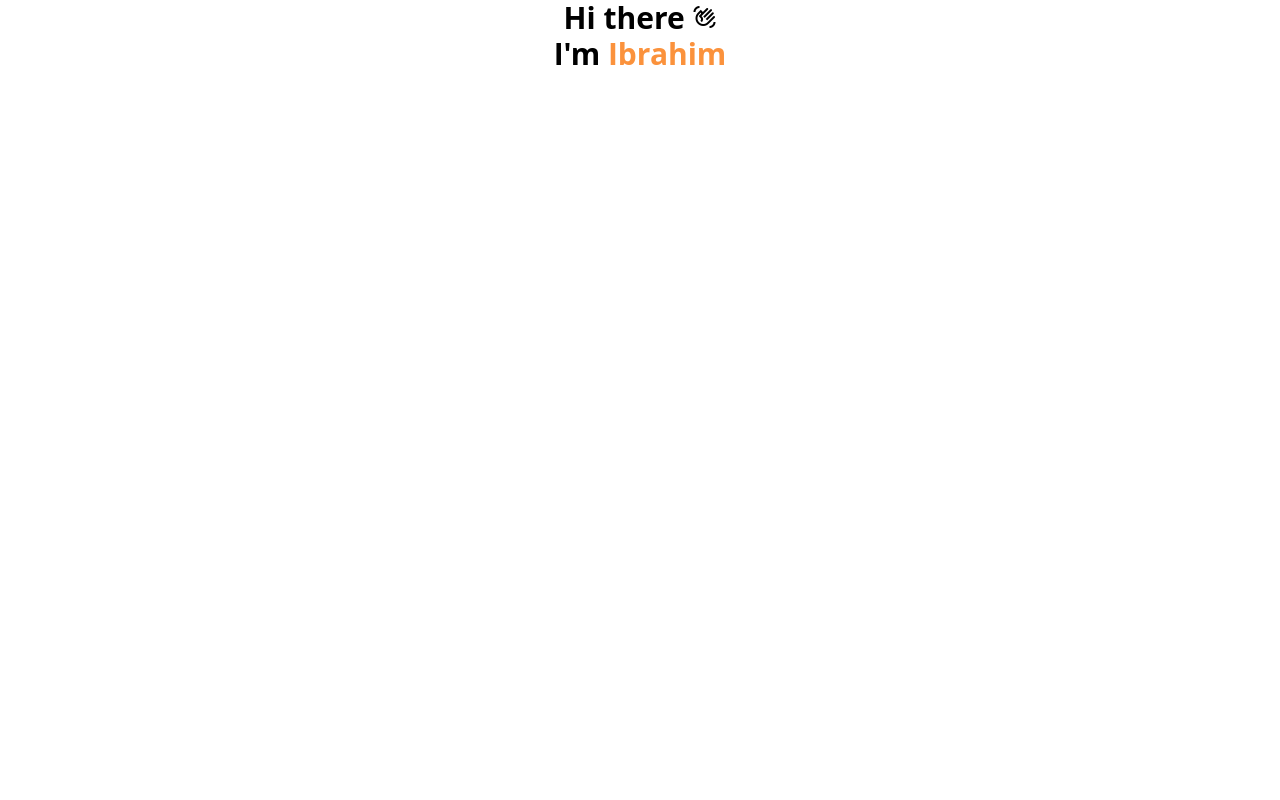
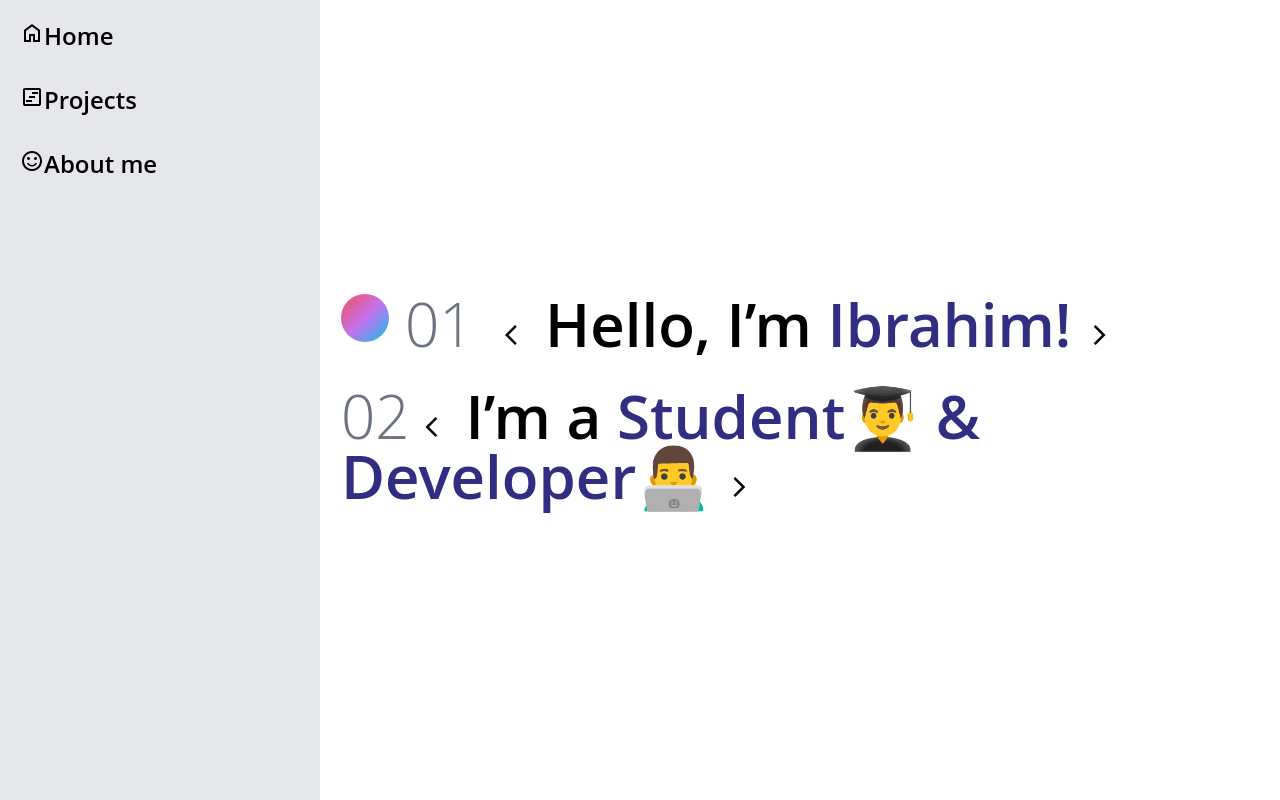
Before and after one commit to IbrahimDev00/whynot, a Next.js app: page / in a window 1280 px wide. Built offline with nearby package versions, Linux system fonts and the light colour scheme.

Commit message:
made changes to landing page

```diff
--- a/src/app/layout.tsx
+++ b/src/app/layout.tsx
@@ -19,6 +19,14 @@ export default function RootLayout({
           rel="stylesheet"
           href="https://fonts.googleapis.com/css2?family=Material+Symbols+Outlined:opsz,wght,FILL,GRAD@24,400,0,0"
         />
+        <link
+          rel="stylesheet"
+          href="https://fonts.googleapis.com/css2?family=Material+Symbols+Outlined:opsz,wght,FILL,GRAD@24,400,0,0"
+        />
+        <link rel="stylesheet" href="https://fonts.googleapis.com/css2?family=Material+Symbols+Outlined:opsz,wght,FILL,GRAD@20..48,100..700,0..1,-50..200" />
+        <link rel="stylesheet" href="https://fonts.googleapis.com/css2?family=Material+Symbols+Outlined:opsz,wght,FILL,GRAD@20..48,100..700,0..1,-50..200" />
+        <link rel="stylesheet" href="https://fonts.googleapis.com/css2?family=Material+Symbols+Outlined:opsz,wght,FILL,GRAD@20..48,100..700,0..1,-50..200" />
+        <link rel="stylesheet" href="https://fonts.googleapis.com/css2?family=Material+Symbols+Outlined:opsz,wght,FILL,GRAD@20..48,100..700,0..1,-50..200" />
       </head>
       <body style={{ fontFamily: "'Open Sans', sans-serif" }}>
         {children}
--- a/src/app/page.tsx
+++ b/src/app/page.tsx
@@ -1,10 +1,48 @@
+import Image from "next/image";
+
 export default function Home() {
   return (
-    <main className="bg-white min-w-full h-full">
-      <div className="text-black text-center font-bold text-3xl">
-        <h1>Hi there <span className="material-symbols-outlined">waving_hand</span><br></br>I'm <span className="text-orange-400">Ibrahim</span></h1>
+    <main className="bg-white min-w-full min-h-screen flex">
+      {/* Navigation */}
+      <nav className="w-1/4 bg-gray-200 p-5 space-y-8">
+        <h1 className="text-black font-semibold sm:text-xl md:text-2xl lg:text-2xl">
+          <span className="material-symbols-outlined">home</span>
+          Home
+        </h1>
+        <h1 className="text-black font-semibold sm:text-xl md:text-2xl lg:text-2xl">
+          <span className="material-symbols-outlined">view_timeline</span>
+          Projects
+        </h1>
+        <h1 className="text-black font-semibold sm:text-xl md:text-2xl lg:text-2xl">
+          <span className="material-symbols-outlined">sentiment_satisfied</span>
+          About me
+        </h1>
+      </nav>
+
+      {/* Vertical Divider */}
+      <div className="w-px bg-gray-200 h-full"></div>
+
+      {/* Main Content */}
+      <div className="flex-1 flex flex-col items-center justify-center p-5">
+        <div className="relative flex flex-col items-start">
+          {/* Heading with Gradient Box */}
+          <h1 className="text-black font-semibold text-4xl sm:text-5xl md:text-6xl relative">
+            <div className="absolute top-0 left-0 w-12 h-12 rounded-full bg-gradient-to-tl from-[#12c2e9] via-[#c471ed] to-[#f64f59] animate-flow"></div>
+            <span className="text-gray-500 font-light mr-4 pl-16">01</span> {/* Added padding-left to adjust spacing */}
+            <span className="material-symbols-outlined text-4xl sm:text-5xl md:text-6xl mr-4">arrow_back_ios</span>
+            Hello, I’m&nbsp;<span className="text-indigo-900">Ibrahim!</span>
+            <span className="material-symbols-outlined text-4xl sm:text-5xl md:text-6xl ml-4">arrow_forward_ios</span>
+          </h1>
+
+          {/* Second Heading */}
+          <h1 className="text-black font-semibold text-4xl sm:text-5xl md:text-6xl mt-8">
+            <span className="text-gray-500 font-light mr-4">02</span>
+            <span className="material-symbols-outlined text-4xl sm:text-5xl md:text-6xl mr-4">arrow_back_ios</span>
+            I’m a&nbsp;<span className="text-indigo-900">Student👨‍🎓 & Developer👨‍💻</span>
+            <span className="material-symbols-outlined text-4xl sm:text-5xl md:text-6xl ml-4">arrow_forward_ios</span>
+          </h1>
+        </div>
       </div>
-
     </main>
   );
 }
--- a/tailwind.config.ts
+++ b/tailwind.config.ts
@@ -13,6 +13,25 @@ const config: Config = {
         "gradient-conic":
           "conic-gradient(from 180deg at 50% 50%, var(--tw-gradient-stops))",
       },
+
+      animation:{
+        flow: "flow 7s infinite"
+      },
+
+      flow:{
+        "0%" :{
+          transform: "translate(0px, 0px) scale(1)",
+        },
+        "33%":{
+          transform: "translate(30px, -50px) scale(1.1)",
+        },
+        "66%":{
+          transform: "translate(-20px, 20px) scale(0.9)",
+        },
+        "100%":{
+          transform: "translate(0px, 0px) scale(1)",
+        },
+      },
     },
   },
   plugins: [],
```
